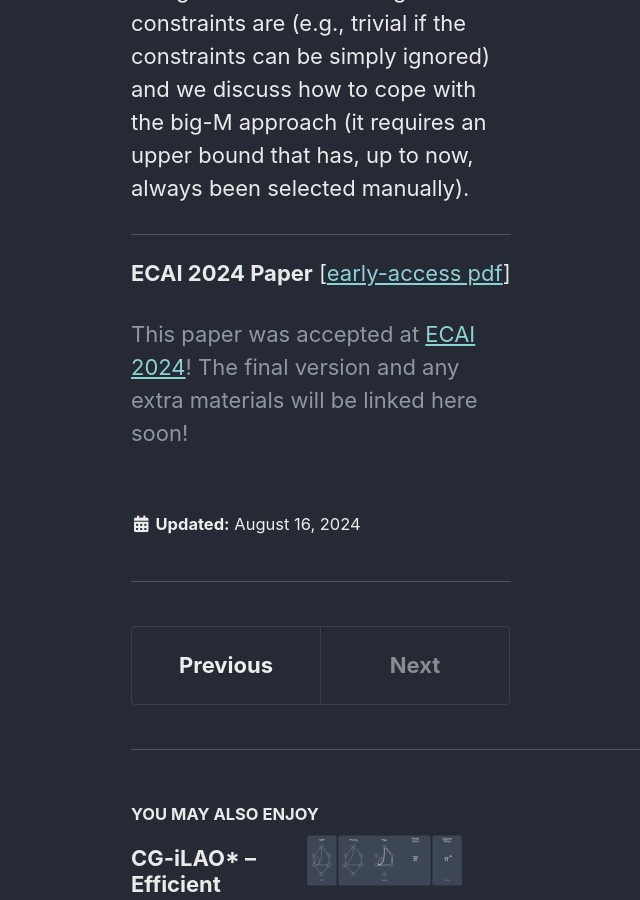
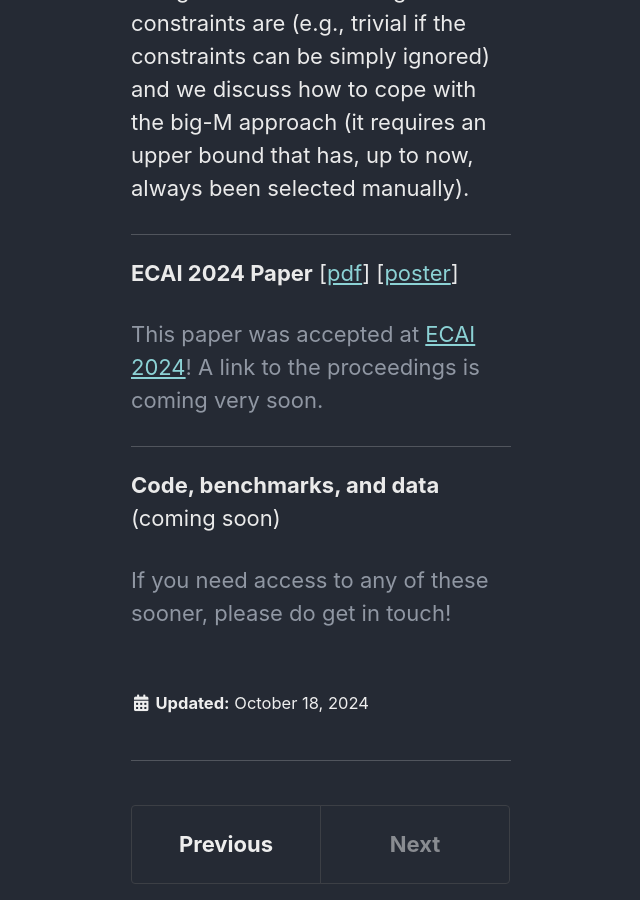
Before and after one commit to schmlz/schmlz.github.io, a Jekyll site: the page built from _posts/2024-08-16-det-pi-for-cssp.markdown, in a window 1280 px wide and 900 px high, scrolled down 569 px. Shown: the whole window, without its empty margins (319-959 px from the left). Built offline with Jekyll 4.4.1, drawn with Linux system fonts in a browser that asks for light colours; cached includes are drawn as plain includes.

Commit message:
Updated paper pdf and added poster

```diff
--- a/_posts/2024-08-16-det-pi-for-cssp.markdown
+++ b/_posts/2024-08-16-det-pi-for-cssp.markdown
@@ -5,7 +5,7 @@ header:
   # image: /assets/images/cognere/cognere_summary.svg
   # teaser: /assets/images/cognere/cognere_summary.svg
 # classes: wide
-last_modified_at: 2024-08-16
+last_modified_at: 2024-10-18
 excerpt_separator: <!--more-->
 ---
 
@@ -17,7 +17,14 @@ We present a new algorithm for finding optimal deterministic policies for CSSPS
 
 ----
 
-**ECAI 2024 Paper** [[early-access pdf]({{ site.url }}/downloads/det-pi-for-cssp/det-pi-for-cssp_2024-08-16.pdf)]
+**ECAI 2024 Paper** [[pdf]({{ site.url }}/downloads/det-pi-for-cssp/det-pi-for-cssp_camera_ready.pdf)] [[poster]({{ site.url }}/downloads/det-pi-for-cssp/det-pi-for-cssp_poster.pdf)]
 
-This paper was accepted at [ECAI 2024](https://www.ecai2024.eu/)! The final version and any extra materials will be linked here soon!
+This paper was accepted at [ECAI 2024](https://www.ecai2024.eu/)! A link to the proceedings is coming very soon.
 {: style="color: #9097a3"}
+
+----
+
+**Code, benchmarks, and data** (coming soon)
+
+If you need access to any of these sooner, please do get in touch!
+{: style="color: #9097a3"}
```
Also changed, not shown: 2 other files.
